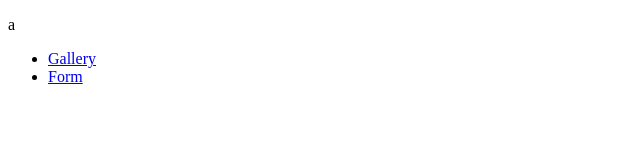
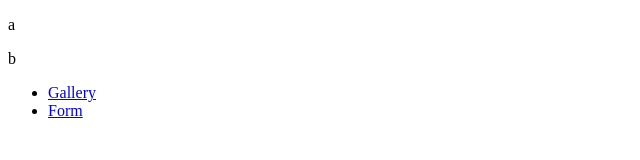
Before and after one commit to olya-shymanska/goit-js-hw-09, a plain HTML site: page index.html in a window 1280 px wide. Shown: the whole page, without its empty margins (0-640 px from the left). Drawn offline with Linux system fonts and the light colour scheme.

Commit message:
Deploying to gh-pages from @ olya-shymanska/goit-js-hw-09@5fcb4087b248863815e23865c6fc47d323476cbc 🚀

```diff
--- a/index.html
+++ b/index.html
@@ -8,6 +8,7 @@
   </head>
   <body>
     <p>a</p>
+    <p>b</p>
     <ul>
       <li><a href="./1-gallery.html">Gallery</a></li>
       <li><a href="./2-form.html">Form</a></li>
```
